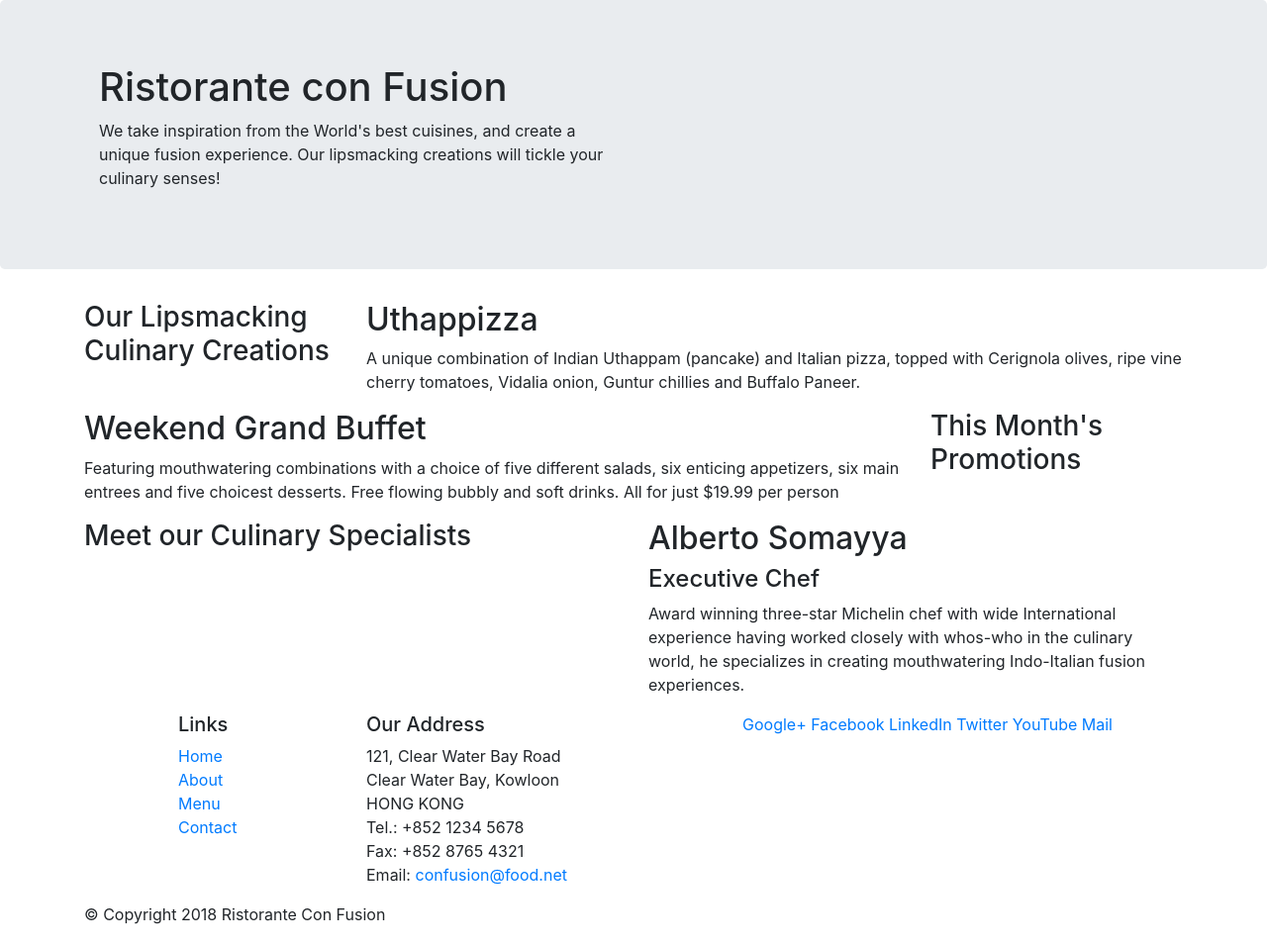
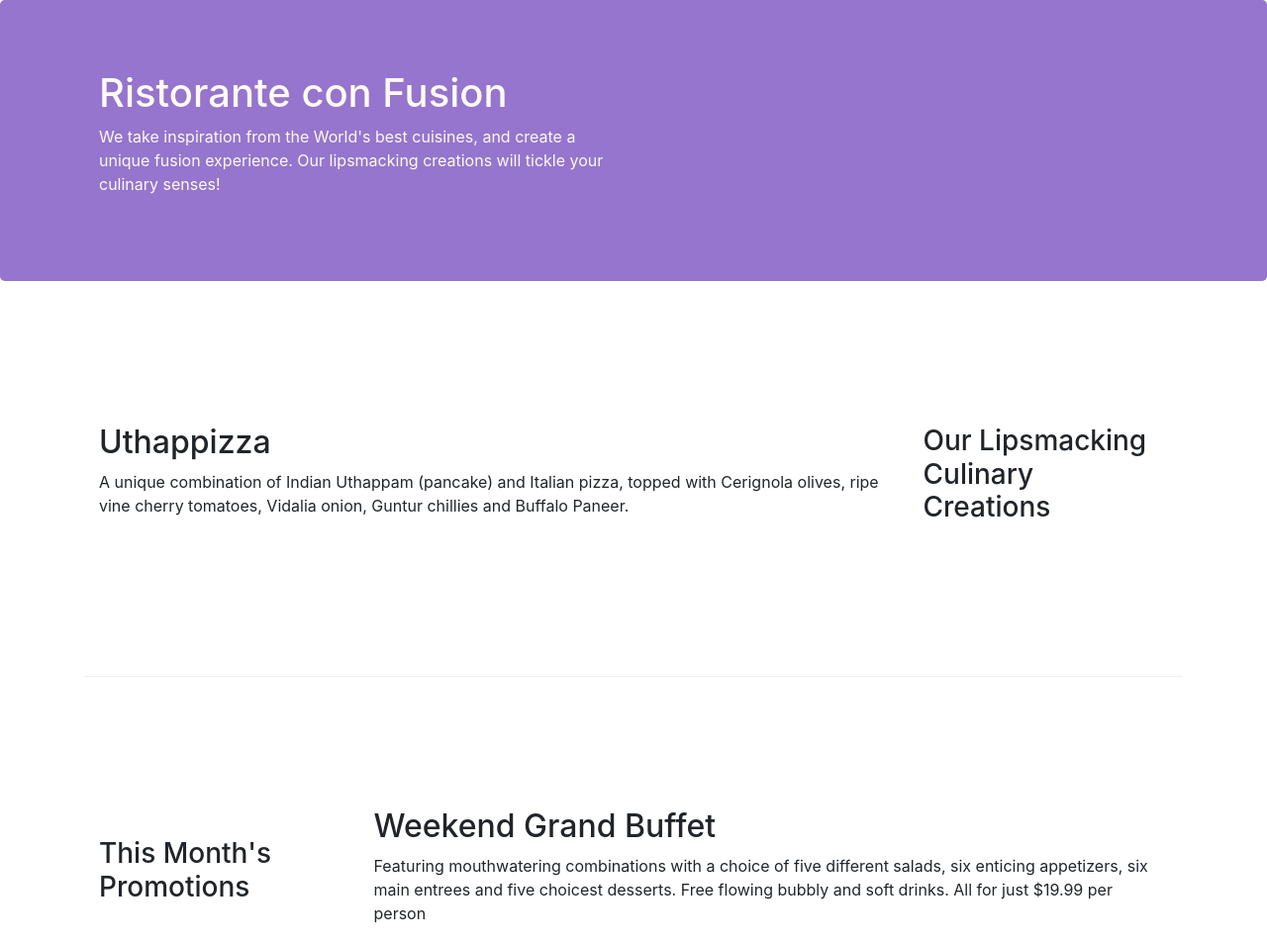
Before and after one commit to prathamjn26/learn_bootstrap_confusion, a website: page index.html in a window 1280 px wide. Shown: the top 955 px of the page at 99% size. Drawn offline with nearby package versions, Linux system fonts and the light colour scheme.

Commit message:
reponsive design and grid system part 2

```diff
--- /dev/null
+++ b/css/style.css
@@ -0,0 +1,30 @@
+.row-header{
+    margin:0px auto;
+    padding:0px;
+}
+
+.row-content {
+    margin:0px auto;
+    padding: 50px 0px 50px 0px;
+    border-bottom: 1px ridge;
+    min-height:400px;
+}
+
+.footer{
+    background-color: #D1C4E9;
+    margin:0px auto;
+    padding: 20px 0px 20px 0px;
+}
+
+.jumbotron{
+    padding: 70px 30px 70px 30px;
+    margin:0px auto;
+    background: #9575CD;
+    color:floralwhite
+}
+
+.address{
+    font-size: 80%;
+    margin: 0px;
+    color:#0f0f0f
+}
--- a/index.html
+++ b/index.html
@@ -10,13 +10,14 @@
 
         <!-- Bootstrap CSS -->
         <link rel="stylesheet" href="node_modules/bootstrap/dist/css/bootstrap.min.css">
+        <link rel="stylesheet" href="css/style.css">
 </head>
 
 <body>
 
     <header class="jumbotron">
         <div class="container">
-            <div>
+            <div class="row row-header">
                 <div class="col-12 col-sm-6">
                     <h1>Ristorante con Fusion</h1>
                     <p>We take inspiration from the World's best cuisines, and create a unique fusion experience. Our lipsmacking creations will tickle your culinary senses!</p>
@@ -28,32 +29,32 @@
     </header>
 
     <div class="container">
-        <div class="row">
-            <div class="col-12 order-sm-first col-sm-6 col-md-3">
+        <div class="row row-content align-items-center">
+            <div class="col-12 order-sm-last col-sm-6 col-md-3">
                 <h3>Our Lipsmacking Culinary Creations</h3>
             </div>
-            <div class="col-12 order-sm-last col-sm col-md">
+            <div class="col-12 order-sm-first col-sm col-md">
                 <h2>Uthappizza</h2>
                 <p>A unique combination of Indian Uthappam (pancake) and Italian pizza, topped with Cerignola olives, ripe vine cherry tomatoes, Vidalia onion, Guntur chillies and Buffalo Paneer.</p>
             </div>
         </div>
 
 
-        <div class="row">
-            <div class="col-12 order-sm-last col-sm-6 col-md-3">
+        <div class="row row-content align-items-center">
+            <div class="col-12 col-sm-6 col-md-3">
                 <h3>This Month's Promotions</h3>
             </div>
-            <div class="col-12 order-sm-first col-sm col-md">
+            <div class="col-12 col-sm col-md">
                 <h2>Weekend Grand Buffet</h2>
                 <p>Featuring mouthwatering combinations with a choice of five different salads, six enticing appetizers, six main entrees and five choicest desserts. Free flowing bubbly and soft drinks. All for just $19.99 per person </p>
             </div>
         </div>
 
-        <div class="row">
-            <div class="col-12 col-sm-6 order-sm-first col-md-6">
+        <div class="row row-content align-items-center">
+            <div class="col-12 col-sm-6 order-sm-last col-md-6">
                 <h3>Meet our Culinary Specialists</h3>
             </div>
-            <div class="col-12 col-md col-sm order-sm-last ">
+            <div class="col-12 col-md col-sm order-sm-first ">
                 <h2>Alberto Somayya</h2>
                 <h4>Executive Chef</h4>
                 <p>Award winning three-star Michelin chef with wide International experience having worked closely with whos-who in the culinary world, he specializes in creating mouthwatering Indo-Italian fusion experiences. </p>
@@ -61,9 +62,9 @@
         </div>
     </div>
 
-    <footer>
+    <footer class="footer">
         <div class="container">
-            <div class="row">
+            <div class="row ">
                 <div class="col-4 offset-1 col-sm-2">
                     <h5>Links</h5>
                     <ul class="list-unstyled">
@@ -73,9 +74,9 @@
                         <li><a href="#">Contact</a></li>
                     </ul>
                 </div>
-                <div class="col-7 col-sm-4">
+                <div class="col-7 col-sm-5">
                     <h5>Our Address</h5>
-                    <address>
+                    <address class="address">
 		              121, Clear Water Bay Road<br>
 		              Clear Water Bay, Kowloon<br>
 		              HONG KONG<br>
@@ -84,8 +85,8 @@
 		              Email: <a href="mailto:confusion@food.net">confusion@food.net</a>
 		           </address>
                 </div>
-                <div class="col-12 col-sm-5">
-                    <div >
+                <div class="col-12 col-sm-4 align-self-center">
+                    <div class="text-center">
                         <a href="http://google.com/+">Google+</a>
                         <a href="http://www.facebook.com/profile.php?id=">Facebook</a>
                         <a href="http://www.linkedin.com/in/">LinkedIn</a>
@@ -95,7 +96,7 @@
                     </div>
                 </div>
            </div>
-           <div class="row">
+           <div class="row justify-content-center">
                 <div class="col-auto">
                     <p>© Copyright 2018 Ristorante Con Fusion</p>
                 </div>
```
